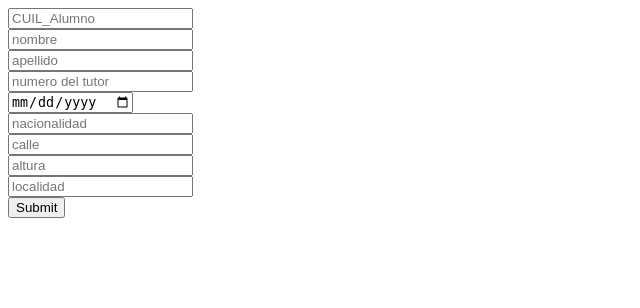
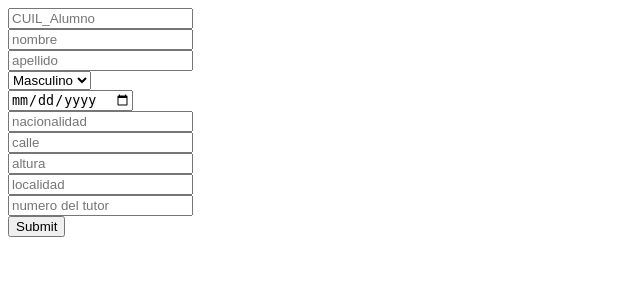
Before and after one commit to Juanshu05/escuelita2, a PHP site: page /cargaAlumno.html in a window 1280 px wide. Shown: the top 308 px of the page, without its empty margins (0-640 px from the left). Run offline with PHP 8.4, Linux system fonts and the light colour scheme.

Commit message:
see padre

```diff
--- a/cargaAlumno.html
+++ b/cargaAlumno.html
@@ -8,12 +8,17 @@
             <input type="number" name="CUIL_Alumno" placeholder="CUIL_Alumno"> <br>
             <input type="text" name="nombre" placeholder="nombre"> <br>
             <input type="text" name="apellido" placeholder="apellido"> <br>
-            <input type="text" name="numTutor" placeholder="numero del tutor"> <br>
+            <select name="sexoAlumno">
+                <option  value="1"> Masculino </option>
+                <option  value="2"> Femenino </option>
+                <option  value="3"> Otro </option>
+            </select> <br>
             <input type="date" name="fechaNacimiento" placeholder=""> <br>
             <input type="text" name="nacionalidad" placeholder="nacionalidad"> <br>
             <input type="text" name="calle" placeholder="calle"> <br>
             <input type="text" name="altura" placeholder="altura"> <br>
             <input type="text" name="localidad" placeholder="localidad"> <br>
+            <input type="text" name="numTutor" placeholder="numero del tutor"> <br>
             <input type="submit">
         </form>
     </body>
--- a/cargaEstudiantes.php
+++ b/cargaEstudiantes.php
@@ -1,4 +1,9 @@
 <?php
+	$sexo=$_POST['sexoAlumno'];
+
+	if($sexo=="1"){
+		echo("es masculino");
+	}
 	include("conexion.php");
 	$conexion = mysqli_connect($host,$user,$pwd,$db) or die("Fallo de conexión");
 
```
